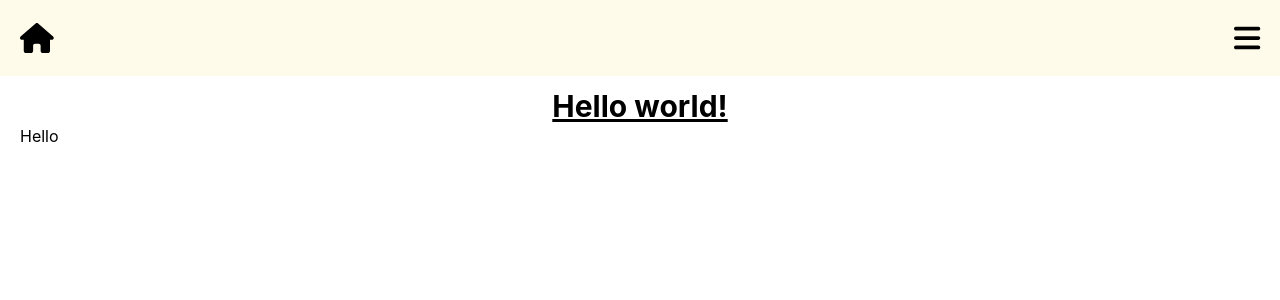
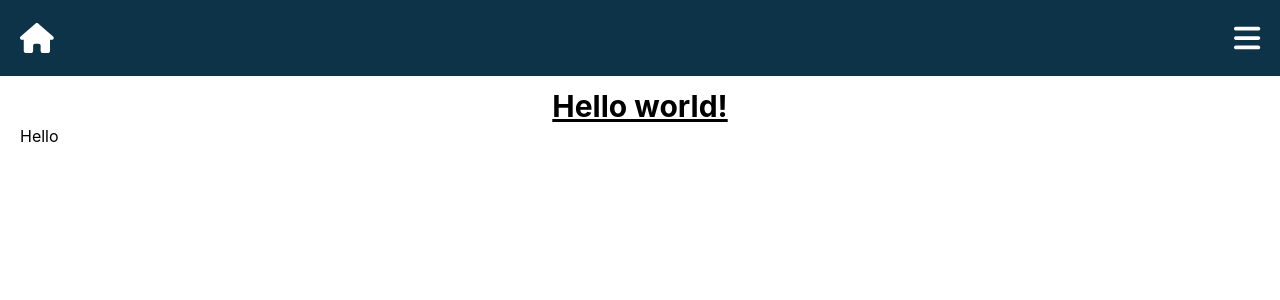
Before and after one commit to AlpineWeezl/pokefight-fe, a React (Create React App) app: page / in a window 1280 px wide. Shown: the top 300 px of the page. Built offline with nearby package versions, Linux system fonts and the light colour scheme.

Commit message:
implemented color scheme and pictures in the overlay

```diff
--- a/src/components/Navbar.js
+++ b/src/components/Navbar.js
@@ -1,8 +1,7 @@
-import React, { useState } from 'react'
-import { NavLink } from 'react-router-dom'
-import { FontAwesomeIcon } from '@fortawesome/react-fontawesome'
-import { faHouse, faBars, faTimes } from '@fortawesome/free-solid-svg-icons'
-
+import React, { useState } from 'react';
+import { NavLink } from 'react-router-dom';
+import { FontAwesomeIcon } from '@fortawesome/react-fontawesome';
+import { faHouse, faBars, faTimes } from '@fortawesome/free-solid-svg-icons';
 
 const Navbar = () => {
     const [navbarOpen, setNavbarOpen] = useState(false)
@@ -11,13 +10,13 @@ const Navbar = () => {
     }
 
     return (
-        <nav className='flex justify-between text-3xl p-5 bg-amber-50 sticky top-0'>
+        <nav className='flex justify-between text-3xl p-5 bg-darkblue text-white sticky top-0'>
             <div className='flex'>
-                <NavLink to={'/'} className={`p-0 text-black`}><FontAwesomeIcon icon={faHouse} /></NavLink>
+                <NavLink to={'/'} className={`p-0`}><FontAwesomeIcon icon={faHouse} /></NavLink>
             </div>
             <div className='navBar align-middle flex'>
                 <button onClick={handleToggle}>{navbarOpen ? <FontAwesomeIcon icon={faTimes} /> : <FontAwesomeIcon icon={faBars} />}</button>
-                <ul className={`px-5 flex flex-col justify-around align-middle bg-amber-500 rounded text-lg text-white uppercase list-none inline menuNav ${navbarOpen ? "showMenu" : ""}`} >
+                <ul className={`px-5 flex flex-col justify-around align-middle bg-lightblue rounded text-lg text-white uppercase list-none inline menuNav ${navbarOpen ? "showMenu" : ""}`} >
                     <li className='navItem flex align-middle'>
                         <NavLink to={'/'} className={(
                             { isActive }) => (
--- a/src/components/PokeDetails.js
+++ b/src/components/PokeDetails.js
@@ -12,8 +12,9 @@ const PokeDetails = ({ open, onClose, children, selectedPokemon }) => {
     useEffect(() => {
         if (selectedPokemon) {
             axios
-                .get(`${pokeApiPath}/${selectedPokemon}`)
+                .get(`${pokeApiPath}/${selectedPokemon.toLowerCase()}`)
                 .then(res => {
+                    console.log(res.data);
                     setPokemonDetails(res.data);
                     setLoading(false);
                 })
@@ -25,6 +26,7 @@ const PokeDetails = ({ open, onClose, children, selectedPokemon }) => {
 
 
     return (
+        <>
             <div className={`fixed inset-0 ${open ? '' : 'pointer-events-none'}`}>
                 {/* backdrop */}
                 <div
@@ -34,24 +36,40 @@ const PokeDetails = ({ open, onClose, children, selectedPokemon }) => {
 
                 {/* content */}
                 <div className='fixed container min-h-screen p-3'>
-                <div className={`bg-white shadow-lg p-4 mx-auto rounded ${open ? 'opacity-100' : 'pointer-events-none opacity-0'} transition-opacity duration-500 ease-in-out`}>
+                    <div className={`bg-white shadow-lg p-4 mx-auto min-h-full rounded ${open ? 'opacity-100' : 'pointer-events-none opacity-0'} transition-opacity duration-500 ease-in-out`}>
+                        {error && <h2>Oh no, an error occured. See console for more details</h2>}
+                        {loading && <h2>Loading ...</h2>}
+                        {
+                            (!loading && !error) && (
+                                <>
                                     <div className='flex justify-end text-3xl'>
                                         <button onClick={onClose}><FontAwesomeIcon icon={faTimes} /></button>
                                     </div>
                                     {
                                         (
                                             selectedPokemon && (
-                                <div>
+                                                <>
+                                                    <div className='bg-white'>
+                                                        <img src={pokemonDetails.sprites.other['official-artwork'].front_default} alt={selectedPokemon} />
                                                         <h2>
                                                             {selectedPokemon}
                                                         </h2>
                                                     </div>
+                                                    <div className={'flex justify-evenly text-white'}>
+                                                        <button onClick={onClose} className={'border rounded p-2 bg-red'}>close</button>
+                                                        <button className={'border rounded p-2 bg-darkblue'}>select</button>
+                                                    </div>
+                                                </>
                                             )
+                                        )
+                                    }
+                                </>
                             )
                         }
                     </div>
                 </div>
             </div>
+        </>
     )
 }
 
--- a/src/components/PokePicture.js
+++ b/src/components/PokePicture.js
@@ -8,7 +8,7 @@ const PokePicture = ({ id, name }) => {
     const [error, setError] = useState(false);
     useEffect(() => {
         axios
-            .get(`${pokeApiPath}/${name}`)
+            .get(`${pokeApiPath}/${name.toLowerCase()}`)
             .then(res => {
                 setPokemonDetails(res.data);
                 setLoading(false);
--- a/src/components/Pokedex.js
+++ b/src/components/Pokedex.js
@@ -13,7 +13,7 @@ const Pokedex = () => {
     const [pokemonPerPage, setPokemonPerPage] = useState(20);
     const [offset, setOffset] = useState(0);
     const [pokemon, setPokemon] = useState(null);
-    const [selectedPokemon, setSelectedPokemon] = useState(null);
+    const [previewPokemon, setPreviewPokemon] = useState(null);
     const [searchString, setSearchString] = useState('');
 
     useEffect(() => {
@@ -27,10 +27,14 @@ const Pokedex = () => {
     }, [apiBackendPath]);
 
 
-    const detailHandler = (e) => {
-        setSelectedPokemon(pokemon[e.target.name]);
-        console.log(e.target);
+    const showDetailHandler = (e) => {
+        setPreviewPokemon(e.target.name);
         setShowDetails(true);
+    }
+
+    const closeDetailHandler = (e) => {
+        setPreviewPokemon(null);
+        setShowDetails(false);
     }
 
     return (
@@ -50,8 +54,8 @@ const Pokedex = () => {
                                     return (
                                         <>
                                             <div key={`Pokemon_${snglPokemon.id}`}>
-                                                <button name={`${snglPokemon.name.english.toLowerCase()}`} onClick={detailHandler} className='my-3'>
-                                                    <PokePicture id={snglPokemon.id} name={`${snglPokemon.name.english.toLowerCase()}`} />
+                                                <button name={`${snglPokemon.name.english.toLowerCase()}`} onClick={showDetailHandler} className='my-3'>
+                                                    <PokePicture id={snglPokemon.id} name={`${snglPokemon.name.english}`} />
                                                     <p>{snglPokemon.name.english}</p>
                                                 </button>
                                             </div>
@@ -62,7 +66,7 @@ const Pokedex = () => {
                                 }
                             })
                         }
-                        <PokeDetails open={showDetails} onClose={() => setShowDetails(false)} selectedPokemon={selectedPokemon} />
+                        <PokeDetails open={showDetails} onClose={closeDetailHandler} selectedPokemon={previewPokemon} />
                     </>
                 )}
             </div>
--- a/tailwind.config.js
+++ b/tailwind.config.js
@@ -3,6 +3,18 @@ module.exports = {
         "./src/**/*.{js,jsx,ts,tsx}",
     ],
     theme: {
+        colors: {
+            'black': '#000000',
+            'white': '#FFFFFF',
+            'red': '#CE2211',
+            'lightred': '#E54222',
+            'mint': '#37796C',
+            'darkblue': '#0C3348',
+            'blue': '#1C4CBD',
+            'lightblue': '#5EBDFC',
+            'skyblue': '#16D6FB',
+            'lightyellow': '#D5FCE6',
+        },
         extend: {},
     },
     plugins: [],
```
Lines whose indentation alone changed are shown as unchanged.
